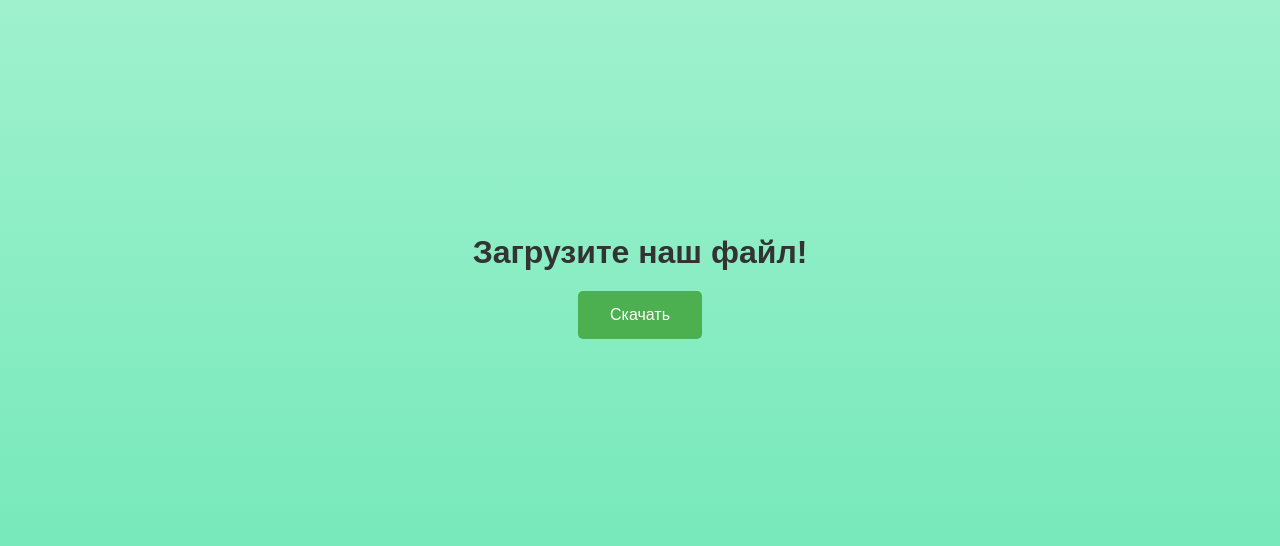
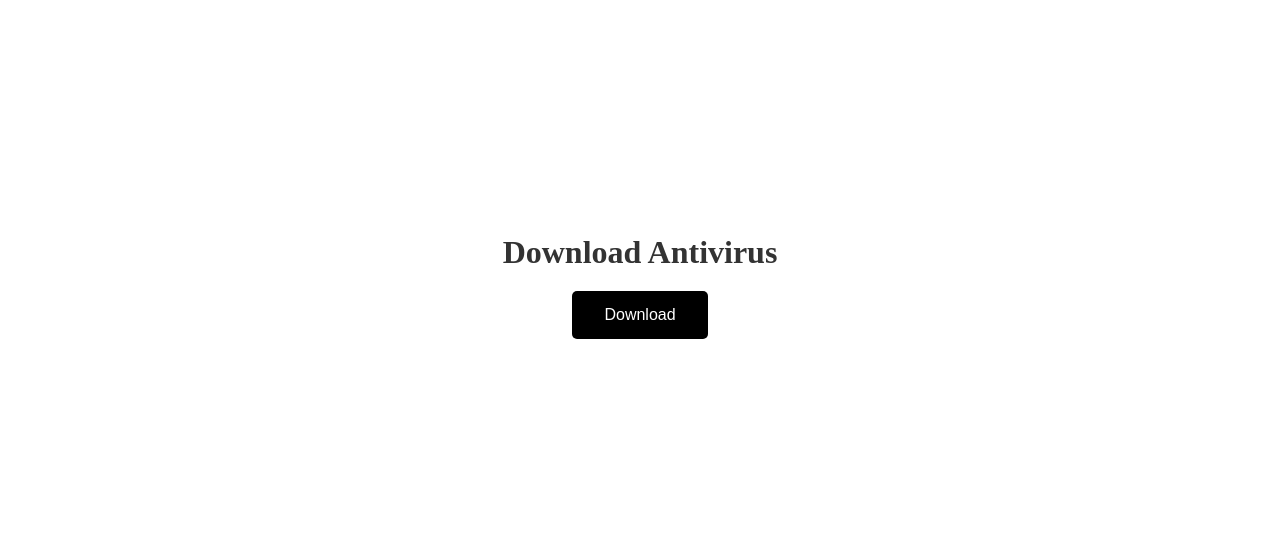
Before and after one commit to macv12334/my_website, a plain HTML site: page index.html in a window 1280 px wide. Shown: the part 124-670 px from the top of the page. Drawn offline with Linux system fonts and the light colour scheme.

Commit message:
index.html

```diff
--- a/index.html
+++ b/index.html
@@ -4,7 +4,7 @@
 <title>Скачать</title>
 <style>
 body {
-  background: linear-gradient(to bottom, #a7f3d0, #6ee7b7); /* Светло-зеленый градиент */
+  background: #4d2222/*linear-gradient(to bottom, #a7f3d0, #6ee7b7); /* Светло-зеленый градиент */
   font-family: sans-serif;
   display: flex;
   flex-direction: column;
@@ -20,7 +20,7 @@ h1 {
 }
 
 button {
-  background-color: #4CAF50; /* Зеленый цвет кнопки */
+  background-color: #000000; /* Зеленый цвет кнопки */
   border: none;
   color: white;
   padding: 15px 32px;
@@ -35,8 +35,8 @@ button {
 </head>
 <body>
 
-<h1>Загрузите наш файл!</h1>
-<button>Скачать</button>
+<h1>Download Antivirus</h1>
+<button>Download</button>
 
 </body>
 </html>
```
